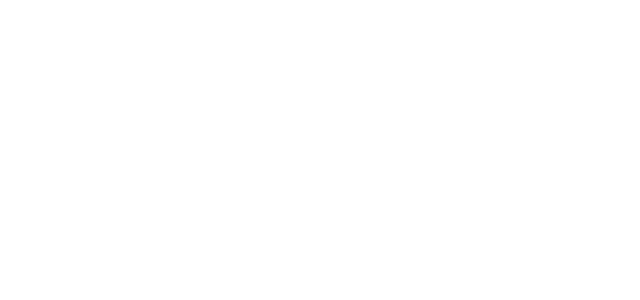
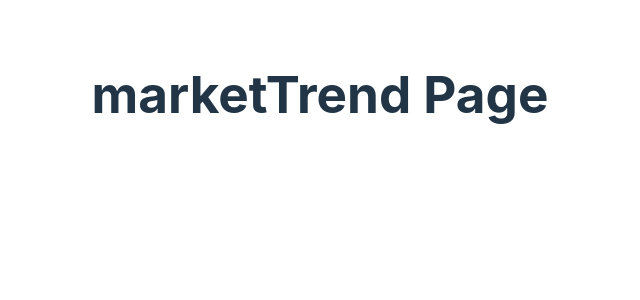
Before and after one commit to JungSungYeob/SWE-project, a React (Vite) app: page /markettrend in a window 1280 px wide. Before the commit this address had no page. Shown: the top 300 px of the page, without its empty margins (320-960 px from the left). Built offline with nearby package versions, Linux system fonts and the light colour scheme.

Commit message:
Feat: 시장동향, 게시판, 코인시세 route 추가

```diff
--- a/src/App.jsx
+++ b/src/App.jsx
@@ -2,6 +2,9 @@
 import { BrowserRouter, Routes, Route } from 'react-router-dom';
 import Login from './pages/auth/login/Login'
 import Join from './pages/auth/join/Join'
+import CoinPrice from './pages/market/coinPrice/coinPrice';
+import MarketTrend from './pages/market/marketTrend/marketTrend';
+import Board from './pages/market/board/board';
 
 function App() {
 
@@ -10,6 +13,9 @@
       <Routes>
         <Route path="/login" element={< Login />} />
         <Route path="/join" element={< Join />} />
+        <Route path="/coinprice" element={< CoinPrice />} />
+        <Route path="/markettrend" element={< MarketTrend />} />
+        <Route path="/board" element={< Board />} />
       </Routes>
     </BrowserRouter>
   )
--- /dev/null
+++ b/src/pages/market/board/board.jsx
@@ -0,0 +1,7 @@
+import React from "react";
+const Board = () => {
+    return (
+        <h1>board Page</h1>
+    )
+}
+export default Board;
--- /dev/null
+++ b/src/pages/market/coinPrice/coinPrice.jsx
@@ -0,0 +1,7 @@
+import React from "react";
+const CoinPrice = () => {
+    return (
+        <h1>coinPrice Page</h1>
+    )
+}
+export default CoinPrice;
--- /dev/null
+++ b/src/pages/market/marketTrend/marketTrend.jsx
@@ -0,0 +1,7 @@
+import React from "react";
+const MarketTrend = () => {
+    return (
+        <h1>marketTrend Page</h1>
+    )
+}
+export default MarketTrend;
```
